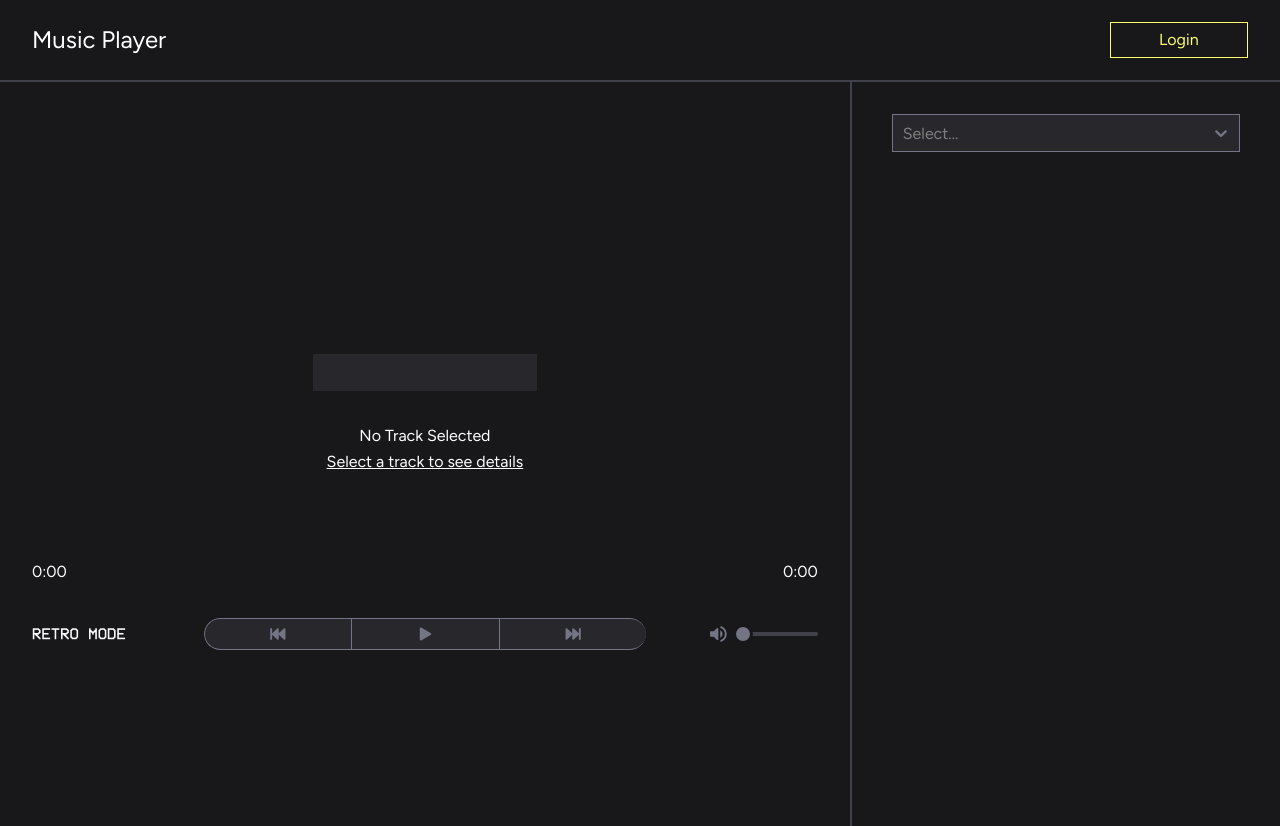
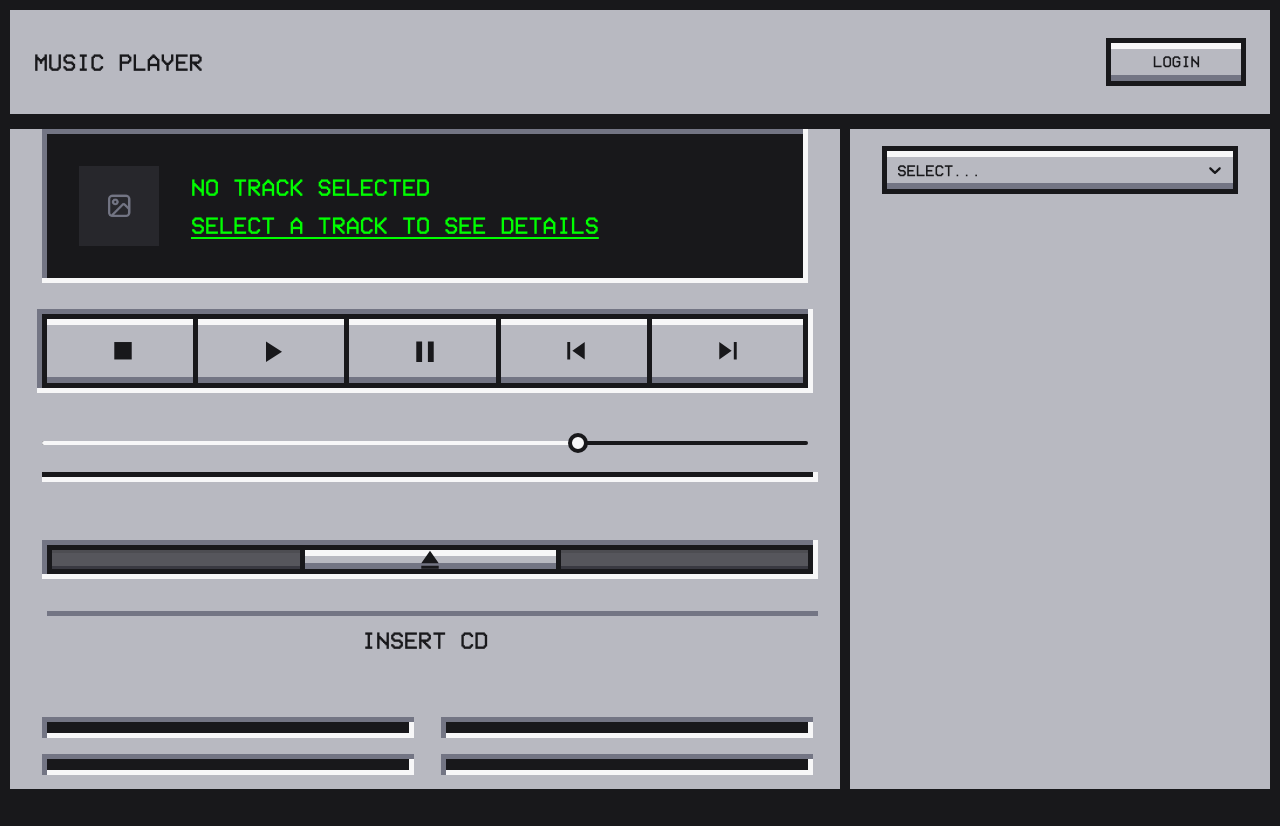
Before and after one commit to icarus/music-player, a React (Vite) app: page / in a window 1280 px wide. After the commit the page ends 805 px from the top, so only its background shows below. Built offline with nearby package versions, Linux system fonts and the light colour scheme.

Commit message:
Ready for production

```diff
--- a/src/components/App/index.tsx
+++ b/src/components/App/index.tsx
@@ -7,10 +7,10 @@ const App = () => {
   const [accessToken, setAccessToken] = useState('');
 
   const renderApp = () => {
-    if (currentPath.startsWith('/retro')) {
+    if (currentPath.startsWith('/')) {
       return <RetroApp accessToken={accessToken} />;
     } else {
-      return <ModernApp accessToken={accessToken} />;
+      return <RetroApp accessToken={accessToken} />;
     }
   };
 
--- a/src/components/Retro/App/index.tsx
+++ b/src/components/Retro/App/index.tsx
@@ -128,22 +128,6 @@ function RetroApp() {
     }
   };
 
-  useEffect(() => {
-    const fetchData = async () => {
-      if (playlists.length > 0) {
-        const firstPlaylist = playlists[0];
-
-        const tracks = await getTracks(firstPlaylist.id);
-
-        const firstTrack = tracks[0];
-
-        selectTrackAndPlay(firstTrack);
-      }
-    };
-
-    fetchData();
-  }, [playlists, getTracks, selectTrackAndPlay]);
-
   if (!token) {
     return(
       <>
@@ -156,7 +140,7 @@ function RetroApp() {
               tracks={tracks}
               durationMs={durationMs}
               progressMs={progressMs}
-              setTrack={selectTrackAndPlay}
+              setTrack={setTrack}
               volume={0.5}
             />
           </TrackViewer>
@@ -167,7 +151,7 @@ function RetroApp() {
               tracks={tracks}
               playlists={playlists}
               getTracks={getTracks}
-              setTrack={selectTrackAndPlay}
+              setTrack={setTrack}
             />
           </Side>
         </Container>
@@ -189,7 +173,7 @@ function RetroApp() {
               tracks={tracks}
               durationMs={durationMs}
               progressMs={progressMs}
-              setTrack={selectTrackAndPlay}
+              setTrack={setTrack}
               volume={0.5}
             />
           </TrackViewer>
@@ -200,7 +184,7 @@ function RetroApp() {
               tracks={tracks}
               playlists={playlists}
               getTracks={getTracks}
-              setTrack={selectTrackAndPlay}
+              setTrack={setTrack}
             />
           </Side>
         </Container>
--- a/src/components/Retro/Controls/index.tsx
+++ b/src/components/Retro/Controls/index.tsx
@@ -19,6 +19,9 @@ const Controls: React.FC<IProps> = ({ token, tracks, setTrack, volume }) => {
       window.location.pathname = '/modern';
     };
 
+    const PLAY_BUTTON_INDEX = 1;
+    const PAUSE_BUTTON_INDEX = 2;
+
     // End of Retro Mode
 
   const [isPlaying, setIsPlaying] = useState(false);
@@ -29,15 +32,27 @@ const Controls: React.FC<IProps> = ({ token, tracks, setTrack, volume }) => {
   const audioRef = useRef(new Audio());
 
   const handleNextTrack = () => {
+    const audioSrc = "src/assets/sound.mp3";
+    audioRef.current.src = audioSrc;
+    audioRef.current.play();
+
     if (currentTrackIndex < tracks.length - 1) {
       setCurrentTrackIndex(currentTrackIndex + 1);
     }
+
+    setActiveButtonIndex(-1);
   };
 
   const handlePreviousTrack = () => {
+    const audioSrc = "src/assets/sound.mp3";
+    audioRef.current.src = audioSrc;
+    audioRef.current.play();
+
     if (currentTrackIndex > 0) {
       setCurrentTrackIndex(currentTrackIndex - 1);
     }
+
+    setActiveButtonIndex(-1);
   };
 
   const handleVolumeChange = (newVolume) => {
@@ -52,9 +67,28 @@ const Controls: React.FC<IProps> = ({ token, tracks, setTrack, volume }) => {
     audioRef.current.play();
   }
 
+  const togglePlay = () => {
+    setIsPlaying(true);
+    setActiveButtonIndex(PLAY_BUTTON_INDEX);
+
+    const audioSrc = "src/assets/sound.mp3";
+    audioRef.current.src = audioSrc;
+    audioRef.current.play();
+  };
+
+  const togglePause = () => {
+    setIsPlaying(false);
+    setActiveButtonIndex(PAUSE_BUTTON_INDEX);
+
+    const audioSrc = "src/assets/sound.mp3";
+    audioRef.current.src = audioSrc;
+    audioRef.current.play();
+  };
+
   const isButtonActive = (buttonIndex) => {
     return activeButtonIndex === buttonIndex;
-  }
+  };
+
 
   return (
     <>
@@ -65,22 +99,28 @@ const Controls: React.FC<IProps> = ({ token, tracks, setTrack, volume }) => {
               <path d="M0.279785 0.0298462H17.7201V17.4702H0.279785V0.0298462Z" fill="#18181B"/>
             </svg>
           </Button>
-          <Button onClick={() => handleIsActive(1)} isActive={isButtonActive(1)}>
+          <Button
+            onClick={togglePlay}
+            isActive={isButtonActive(PLAY_BUTTON_INDEX)}
+          >
             <svg xmlns="http://www.w3.org/2000/svg" width="16" height="21" viewBox="0 0 16 21" fill="none">
               <path d="M0.00634766 0.576477V20.9235L15.9933 10.75L0.00634766 0.576477Z" fill="#18181B"/>
             </svg>
           </Button>
-          <Button onClick={() => handleIsActive(2)} isActive={isButtonActive(2)}>
+          <Button
+            onClick={togglePause}
+            isActive={isButtonActive(PAUSE_BUTTON_INDEX)}
+          >
             <svg xmlns="http://www.w3.org/2000/svg" width="18" height="21" viewBox="0 0 18 21" fill="none">
               <path d="M0.279785 20.9235H6.09323V0.576477H0.279785V20.9235ZM11.9067 0.576477V20.9235H17.7201V0.576477H11.9067Z" fill="#18181B"/>
             </svg>
           </Button>
-          <Button onClick={handleIsActive}>
+          <Button onClick={handlePreviousTrack}>
             <svg xmlns="http://www.w3.org/2000/svg" width="18" height="18" viewBox="0 0 18 18" fill="none">
               <path d="M0.279785 0.0298462H3.18651V17.4702H0.279785V0.0298462ZM5.36655 8.75001L17.7201 17.4702V0.0298462L5.36655 8.75001Z" fill="#18181B"/>
             </svg>
           </Button>
-          <Button onClick={handleIsActive}>
+          <Button onClick={handleNextTrack}>
             <svg xmlns="http://www.w3.org/2000/svg" width="18" height="18" viewBox="0 0 18 18" fill="none">
               <path d="M17.7202 0.0298462H14.8135V17.4702H17.7202V0.0298462ZM12.6335 8.75001L0.279886 17.4702V0.0298462L12.6335 8.75001Z" fill="#18181B"/>
             </svg>
--- a/src/components/Retro/Sidebar/index.tsx
+++ b/src/components/Retro/Sidebar/index.tsx
@@ -51,7 +51,9 @@ const Sidebar:React.FC<IProps> = ( { playlists, getTracks, token, tracks, setTra
     }),
     singleValue: (provided, state) => ({
       ...provided,
-      color: state.isDisabled ? '#fff' : '#fff',
+      display: 'flex',
+      textTransform: 'uppercase',
+      color: 'var(--gray-950)',
     }),
     indicatorSeparator: () => ({
       display: 'none',
--- a/src/components/Retro/Timeline/index.tsx
+++ b/src/components/Retro/Timeline/index.tsx
@@ -4,8 +4,9 @@ interface TrackTimelineProps {
   isPlaying: boolean;
 }
 
-const TrackTimeline: React.FC<TrackTimelineProps> = ({ durationMs, progressMs, isPlaying }) => {
-  const progressPercentage = isPlaying ? (progressMs / durationMs) * 100 : 0;
+const TrackTimeline: React.FC<TrackTimelineProps> = ({ durationMs, progressMs}) => {
+  let progressPercentage = 0;
+  progressPercentage = (progressMs / durationMs) * 100;
 
   return (
     <div style={{ width: '100%', backgroundColor: 'var(--gray-950)', height: '2.25rem', position: 'relative', marginBottom: '2rem', padding: '0.3125rem', background: 'var(--gray-950)', boxShadow: '-5px -5px 0px 0px var(--gray-50) inset' }}>
--- a/src/components/Retro/TrackInfo/index.tsx
+++ b/src/components/Retro/TrackInfo/index.tsx
@@ -7,7 +7,8 @@ import placeholderImg from '../../../assets/placeholder.png';
 
 const placeholderTrack = {
   image: placeholderImg,
-}
+};
+
 
 interface IProps {
   durationMs: number;
--- a/src/components/Retro/TrackList/index.tsx
+++ b/src/components/Retro/TrackList/index.tsx
@@ -11,7 +11,7 @@ interface IProps {
 
 const TrackList: React.FC<IProps> = ({ tracks, token, setTrack }) => {
   const [trackDetails, setTrackDetails] = useState<ITrack[]>([]);
-  const [displayLimit, setDisplayLimit] = useState<number>(12);
+  const [displayLimit, setDisplayLimit] = useState<number>(11);
   const [currentTrack, setCurrentTrack] = useState<ITrack | null>(null);
 
   const selectTrackAndPlay = async (track: ITrack) => {
@@ -44,14 +44,14 @@ const TrackList: React.FC<IProps> = ({ tracks, token, setTrack }) => {
       }));
       setTrackDetails(details);
       setCurrentTrack(details[0]);
-      setDisplayLimit(12);
+      setDisplayLimit(11);
     };
 
     fetchTrackDetails();
   }, [tracks, token]);
 
   const showMoreTracks = () => {
-    setDisplayLimit(prevLimit => prevLimit + 12);
+    setDisplayLimit(prevLimit => prevLimit + 11);
   };
 
   return (
@@ -72,7 +72,7 @@ const TrackList: React.FC<IProps> = ({ tracks, token, setTrack }) => {
         ))}
       </TrackListWrapper>
       {displayLimit < trackDetails.length && (
-        <ShowMoreButton onClick={showMoreTracks}>Show More</ShowMoreButton>
+        <ShowMoreButton onClick={showMoreTracks}>+ Show More</ShowMoreButton>
       )}
     </>
   );
--- a/src/components/Retro/TrackList/style.ts
+++ b/src/components/Retro/TrackList/style.ts
@@ -14,6 +14,8 @@ interface TrackProps {
 }
 
 export const Track = styled.div<TrackProps>`
+  font-family: 'VCR OSD Mono';
+  text-transform: uppercase;
   display: flex;
   padding: 0.5rem;
   align-items: center;
@@ -22,11 +24,11 @@ export const Track = styled.div<TrackProps>`
 
   &:hover, :focus {
     cursor: pointer;
-    background: var(--gray-900);
+    background: var(--gray-200);
   }
 
   ${props => props.isActive && `
-    background: var(--gray-900);
+    background: var(--gray-200);
   `}
 
   img {
@@ -40,12 +42,19 @@ export const TrackContent = styled.div`
   align-items: flex-start;
   flex-direction: column;
 
+  p {
+    text-align: left;
+    color: var(--gray-950);
+  }
+
   p:last-child {
     text-decoration: underline;
   }
 `
 
 export const ShowMoreButton = styled.button`
+  font-family: 'VCR OSD Mono';
+  text-transform: uppercase;
   color: var(--primary-color);
   text-edge: cap;
   font-size: 1rem;
--- a/src/components/Retro/Volume/index.tsx
+++ b/src/components/Retro/Volume/index.tsx
@@ -1,7 +1,8 @@
 import React, { useState } from 'react';
 import { VolumeBar, VolumeIndicator, VolumeDot, VolumeBackground } from './style';
 
-const Volume = ({ volume, setVolume }) => {
+const Volume = ({ setVolume }) => {
+  const [volume, setLocalVolume] = useState(70);
   const [isDragging, setIsDragging] = useState(false);
 
   const handleMouseDown = (event: React.MouseEvent<HTMLDivElement>) => {
@@ -24,14 +25,13 @@ const Volume = ({ volume, setVolume }) => {
     const rect = volumeBar.getBoundingClientRect();
     const volumeLevel = (event.clientX - rect.left) / rect.width;
     const newVolume = Math.max(0, Math.min(100, Math.round(volumeLevel * 100)));
+    setLocalVolume(newVolume);
     setVolume(newVolume);
   };
 
   return (
     <div className='vcr-volume-wrapper'>
-      <svg xmlns="http://www.w3.org/2000/svg" width="18" height="18" viewBox="0 0 18 18" fill="none">
-        <path d="M0 6.99999V11C0 11.55 0.45 12 1 12H4L7.29 15.29C7.92 15.92 9 15.47 9 14.58V3.40999C9 2.51999 7.92 2.06999 7.29 2.69999L4 5.99999H1C0.45 5.99999 0 6.44999 0 6.99999ZM13.5 8.99999C13.5 7.22999 12.48 5.70999 11 4.96999V13.02C12.48 12.29 13.5 10.77 13.5 8.99999ZM11 1.44999V1.64999C11 2.02999 11.25 2.35999 11.6 2.49999C14.18 3.52999 16 6.05999 16 8.99999C16 11.94 14.18 14.47 11.6 15.5C11.24 15.64 11 15.97 11 16.35V16.55C11 17.18 11.63 17.62 12.21 17.4C15.6 16.11 18 12.84 18 8.99999C18 5.15999 15.6 1.88999 12.21 0.599993C11.63 0.369993 11 0.819993 11 1.44999Z" fill="#18181B"/>
-      </svg>
+      {/* SVG and other elements */}
       <VolumeBar
         onMouseDown={handleMouseDown}
         onMouseUp={handleMouseUp}
```
